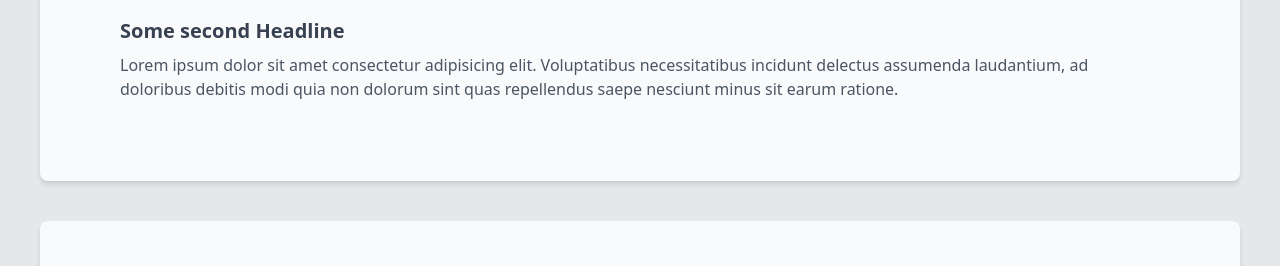
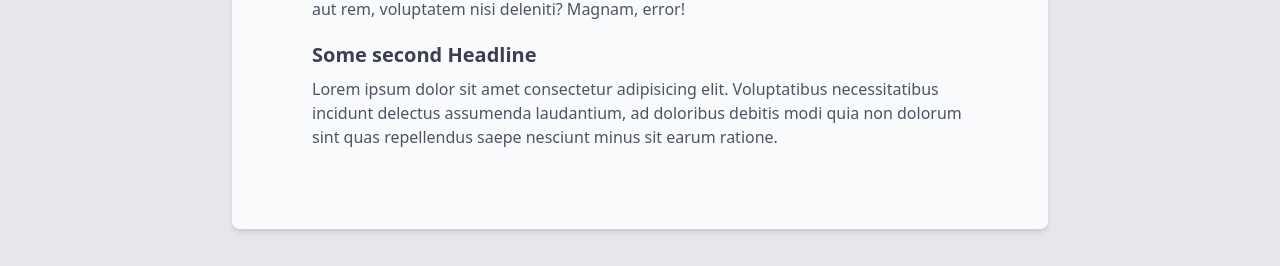
Before and after one commit to leonidlezner/tailwindcsstuts, a website built with Vite: page index.html in a window 1280 px wide. Shown: the part 231-497 px from the top of the page. Built offline with nearby package versions, Linux system fonts and the light colour scheme.

Commit message:
First steps with layouts

```diff
--- a/index.html
+++ b/index.html
@@ -8,7 +8,7 @@
     <link href="/src/css/tailwind.css" rel="stylesheet" />
 </head>
 <body class="bg-gray-200">
-    <div class="sm:p-10 p-5 sm:space-y-10 space-y-5">
+    <div class="sm:p-10 p-5 sm:space-y-10 space-y-5 lg:max-w-4xl sm:max-w-2xl mx-auto">
         <div class="lg:p-20 sm:p-12 p-7 bg-gray-50 rounded-lg shadow-md">
             <h1 class="text-4xl mb-5 font-bold text-gray-800">Tailwind css Tutorial</h1>
             <p class="text-gray-600">Lorem ipsum dolor, sit amet consectetur adipisicing elit. Fugiat consequatur, nemo mollitia amet voluptate a quo molestias minus provident est impedit voluptatibus ut aut rem, voluptatem nisi deleniti? Magnam, error!</p>
```
